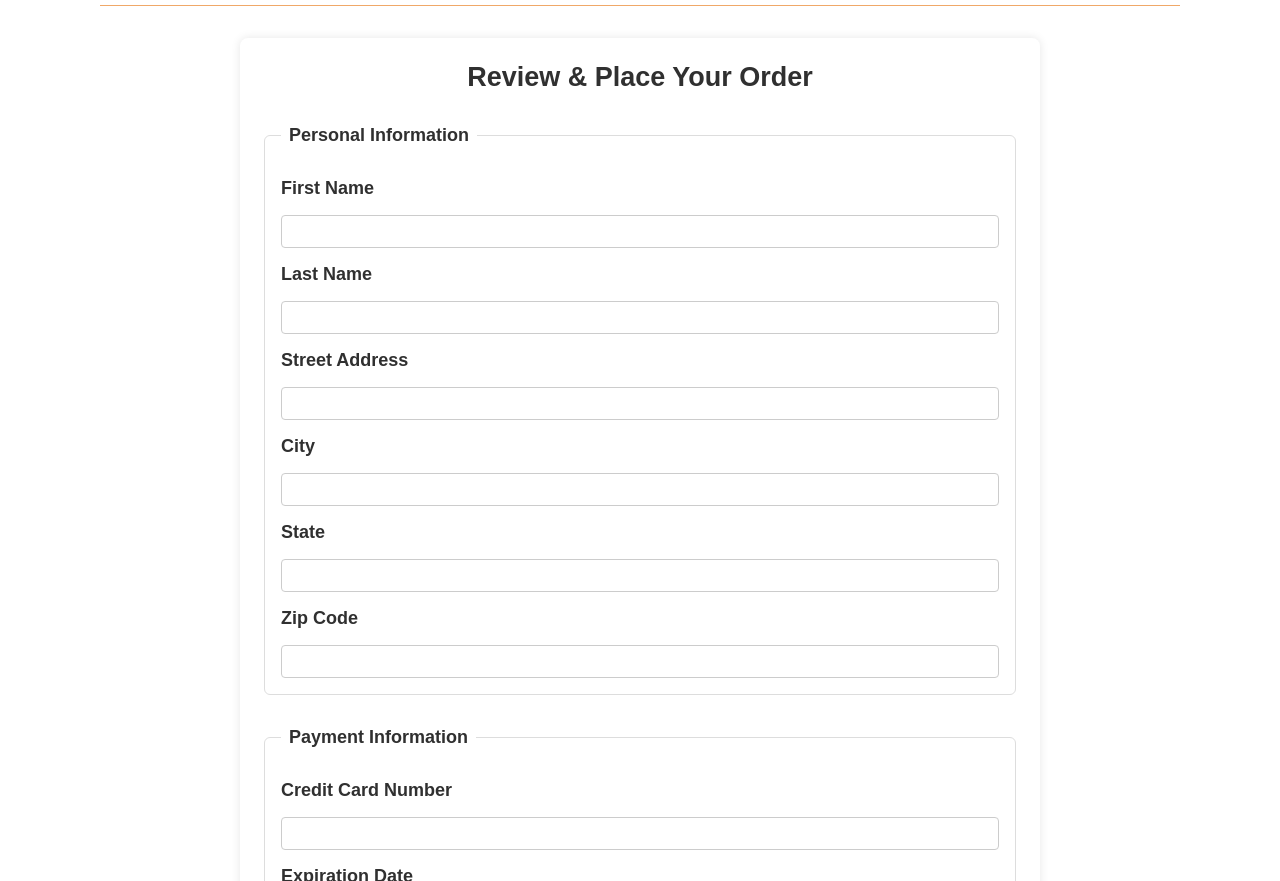
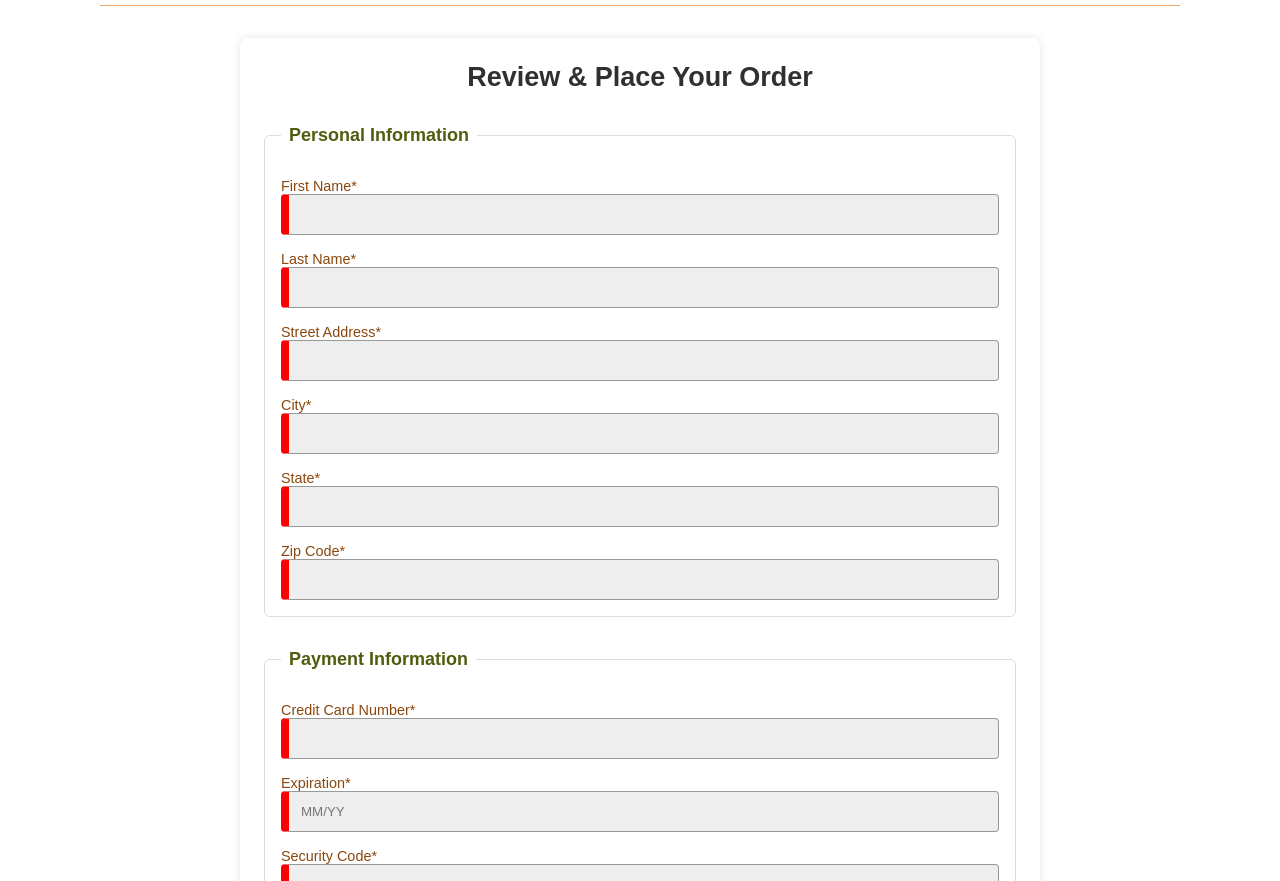
Before and after one commit to francis-2008-happy/wdd-330-team-02, a website built with Vite: page src/checkout/index.html in a window 1280 px wide. Shown: the part 71-952 px from the top of the page. Built offline with nearby package versions, Linux system fonts and the light colour scheme; no server answers; files whose address does not match are found by name.

Commit message:
corrected URL

```diff
--- a/src/checkout/index.html
+++ b/src/checkout/index.html
@@ -22,24 +22,24 @@
           <fieldset>
             <legend>Personal Information</legend>
             <div class="field-grid">
-              <label for="first-name">First Name</label>
-              <input type="text" id="first-name" name="first-name" required />
+              <label for="fname">First Name*</label>
+              <input type="text" id="fname" name="fname" required />
 
-              <label for="last-name">Last Name</label>
-              <input type="text" id="last-name" name="last-name" required />
+              <label for="lname">Last Name*</label>
+              <input type="text" id="lname" name="lname" required />
             </div>
 
             <div class="field-grid">
-              <label for="address">Street Address</label>
-              <input type="text" id="address" name="address" required />
+              <label for="street-address">Street Address*</label>
+              <input type="text" id="street-address" name="street-address" required />
 
-              <label for="city">City</label>
+              <label for="city">City*</label>
               <input type="text" id="city" name="city" required />
 
-              <label for="state">State</label>
+              <label for="state">State*</label>
               <input type="text" id="state" name="state" required />
 
-              <label for="zip">Zip Code</label>
+              <label for="zip">Zip Code*</label>
               <input type="text" id="zip" name="zip" required />
             </div>
           </fieldset>
@@ -47,27 +47,31 @@
           <fieldset>
             <legend>Payment Information</legend>
             <div class="field-grid">
-              <label for="credit-card-number">Credit Card Number</label>
+              <label for="cardNumber">Credit Card Number*</label>
               <input
                 type="text"
-                id="credit-card-number"
-                name="credit-card-number"
+                id="cardNumber"
+                name="cardNumber"
+                pattern="\d{16}"
                 required
               />
 
-              <label for="expiration-date">Expiration Date</label>
+              <label for="expiration">Expiration*</label>
               <input
                 type="text"
-                id="expiration-date"
-                name="expiration-date"
+                id="expiration"
+                name="expiration"
+                pattern="(0[1-9]|1[0-2])\/?([0-9]{2})"
+                placeholder="MM/YY"
                 required
               />
 
-              <label for="security-code">Security Code</label>
+              <label for="security-code">Security Code*</label>
               <input
                 type="text"
                 id="security-code"
                 name="security-code"
+                pattern="\d{3}"
                 required
               />
             </div>
--- a/src/css/style.css
+++ b/src/css/style.css
@@ -418,6 +418,7 @@ fieldset {
 }
 
 legend {
+  color: var(--secondary-color);
   font-weight: bold;
   padding: 0 0.5rem;
 }
@@ -425,21 +426,33 @@ legend {
 .field-grid {
   display: grid;
   grid-template-columns: 1fr 1fr;
-  gap: 1rem;
-  margin-top: 1rem;
 }
 
 .field-grid label {
-  grid-column: span 2;
-  font-weight: 600;
+  display: block;
+  padding-top: 1rem;
+  color: var(--tertiary-color);
+  font-size: .9rem;
 }
 
 .field-grid input {
   grid-column: span 2;
-  padding: 0.5rem;
-  border: 1px solid #ccc;
+  padding: 0.75rem;
+  background-color: #eee;
+  display: block;
+  border: 1px solid #999;
   border-radius: 4px;
+  color: #555;
 }
+
+.field-grid input:required {
+  border-left: solid 8px red;
+}
+
+.field-grid input:required:valid {
+  border-left: solid 8px green;
+}
+
 
 .summary-grid {
   display: grid;
--- a/src/js/CheckoutProcess.mjs
+++ b/src/js/CheckoutProcess.mjs
@@ -1,4 +1,4 @@
-import { getLocalStorage } from "./utils.mjs";
+import { getLocalStorage, setLocalStorage } from "./utils.mjs";
 import ExternalServices from "./ExternalServices.mjs";
 
 const services = new ExternalServices();
@@ -94,13 +94,16 @@ export default class CheckoutProcess {
     order.tax = this.tax;
     order.shipping = this.shipping;
     order.items = packageItems(this.list);
-    //console.log(order);
+    console.log(order);
 
-    try {
-      const response = await services.checkout(order);
-      console.log(response);
-    } catch (err) {
-      console.log(err);
-    }
+    // try {
+    //   const response = await services.checkout(order);
+    //   console.log(response);
+    //   setLocalStorage("so-cart", []);
+    //   location.assign("checkout/success.html");
+    // } catch (err) {
+
+    //   console.error("Checkout failed", err);
+    // }
   }
 }
--- a/src/js/ExternalServices.mjs
+++ b/src/js/ExternalServices.mjs
@@ -1,4 +1,4 @@
-const baseURL = import.meta.env.VITE_SERVER_URL;
+const baseURL = "https://wdd330-backend.onrender.com/";
 
 async function convertToJson(res) {
   const json = await res.json();
--- a/src/js/checkout.js
+++ b/src/js/checkout.js
@@ -15,6 +15,9 @@ document
 // listening for click on the button
 document.querySelector("#checkoutSubmit").addEventListener("click", (e) => {
   e.preventDefault();
-
-  order.checkout();
+  const myForm = document.forms[0];
+  const chk_status = myForm.checkValidity();
+  myForm.reportValidity();
+  if (chk_status)
+    order.checkout();
 });
--- a/src/js/utils.mjs
+++ b/src/js/utils.mjs
@@ -63,3 +63,20 @@ export async function loadHeaderFooter() {
   renderWithTemplate(headerTemplate, headerElement);
   renderWithTemplate(footerTemplate, footerElement);
 }
+
+export function alertMessage(message, scroll = true, duration = 3000) {
+  const alert = document.createElement("div");
+  alert.classList.add("alert");
+  alert.innerHTML = `<p>${message}</p><span>X</span>`;
+
+  alert.addEventListener("click", function (e) {
+    if (e.target.tagName == "SPAN") {
+      main.removeChild(this);
+    }
+  });
+  const main = document.querySelector("main");
+  main.prepend(alert);
+
+  if (scroll) window.scrollTo(0, 0);
+
+}
```
Also changed, not shown: src/checkout/success.html (added, +21 -0 lines).
